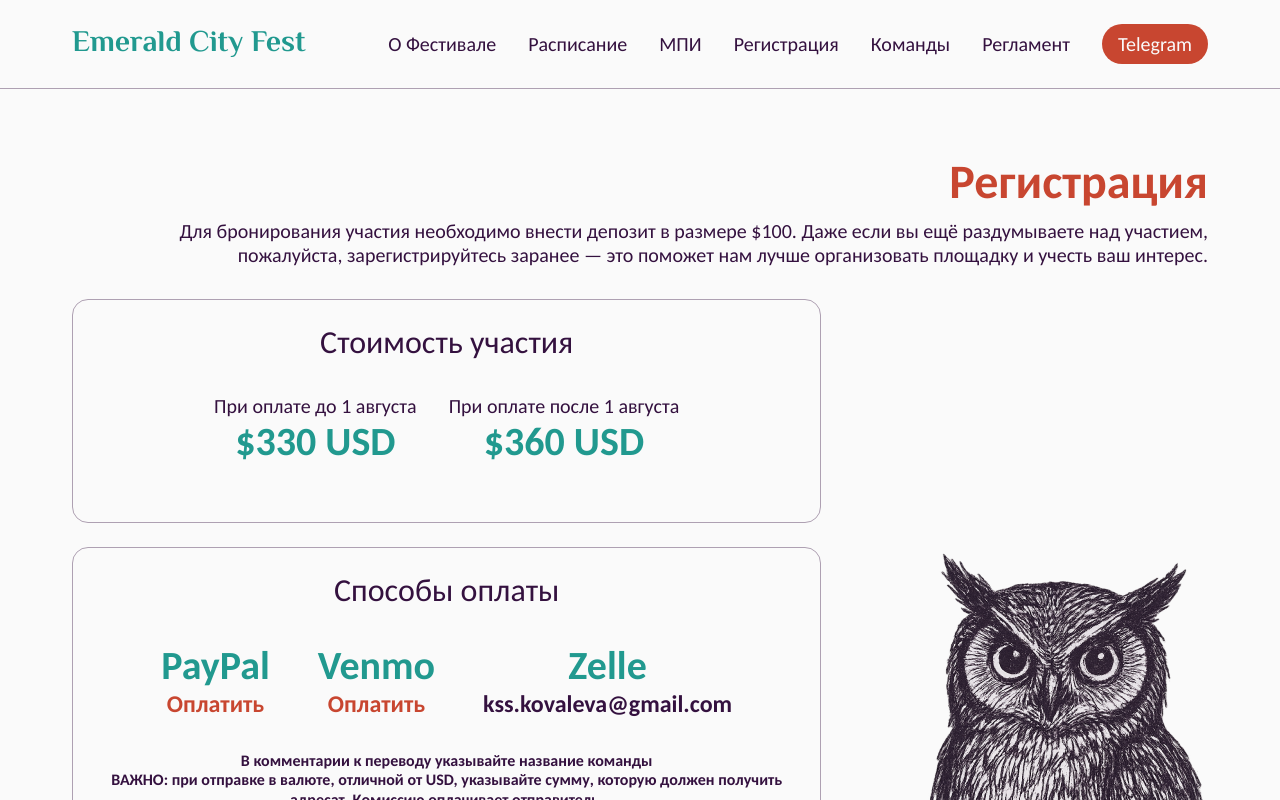
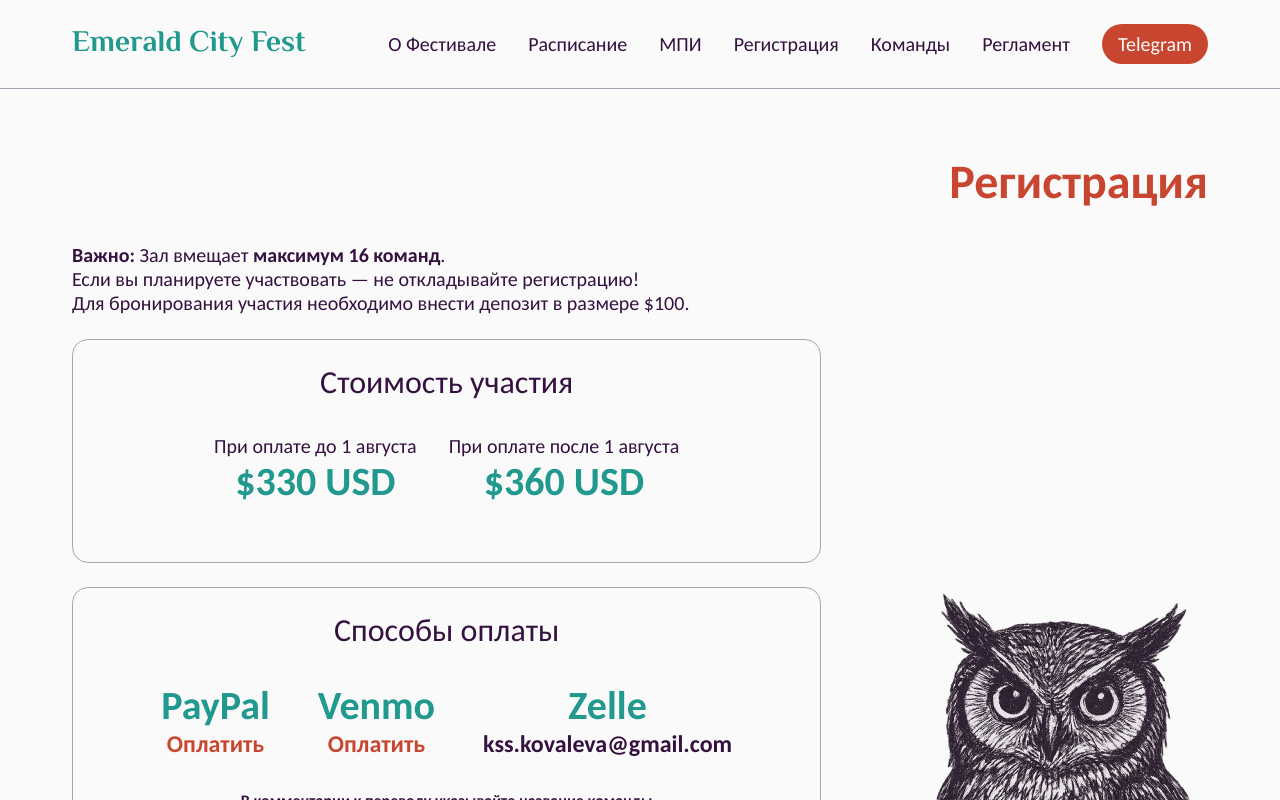
Before and after one commit to kseniyano/emeraldcityfest, a React (Vite) app: page /registration in a window 1280 px wide. Shown: the top 800 px of the page. Built offline with nearby package versions, Linux system fonts and the light colour scheme.

Commit message:
Registr page adj

```diff
--- a/src/pages/Registration.jsx
+++ b/src/pages/Registration.jsx
@@ -15,11 +15,14 @@ export default function Registration() {
     <div className="container-width pt-16 mb-24">
       <div className="flex flex-col items-end gap-2 mb-8">
             <h2 className="">Регистрация</h2>
-            <h5 className="text-right">Для бронирования участия необходимо внести депозит в размере $100. Даже если вы ещё раздумываете над участием,
-пожалуйста, зарегистрируйтесь заранее — это поможет нам лучше организовать площадку и учесть ваш интерес.</h5>
       </div>
       <div className="flex gap-6">
         <div className="w-full lg:w-auto lg:basis-6 lg:grow-2">
+          <h5 className="mb-6">
+              <span className="font-bold">Важно: </span>Зал вмещает <span className="font-bold">максимум 16 команд</span>.
+              <br/>Если вы планируете участвовать — не откладывайте регистрацию!
+              <br/>Для бронирования участия необходимо внести депозит в размере $100.
+          </h5>
           <div className="flex flex-col items-center mb-6 p-6 border border-primary-300 rounded-2xl">
             <p className="text-32 mb-8 text-center">Стоимость участия</p>
             <div className="flex flex-wrap justify-center sm:flex-nowrap gap-8 mb-8">
```
